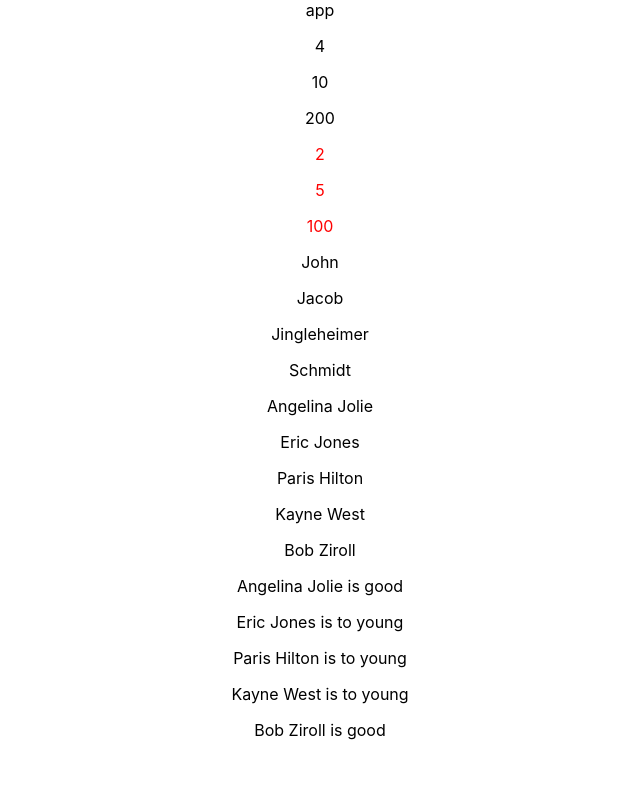
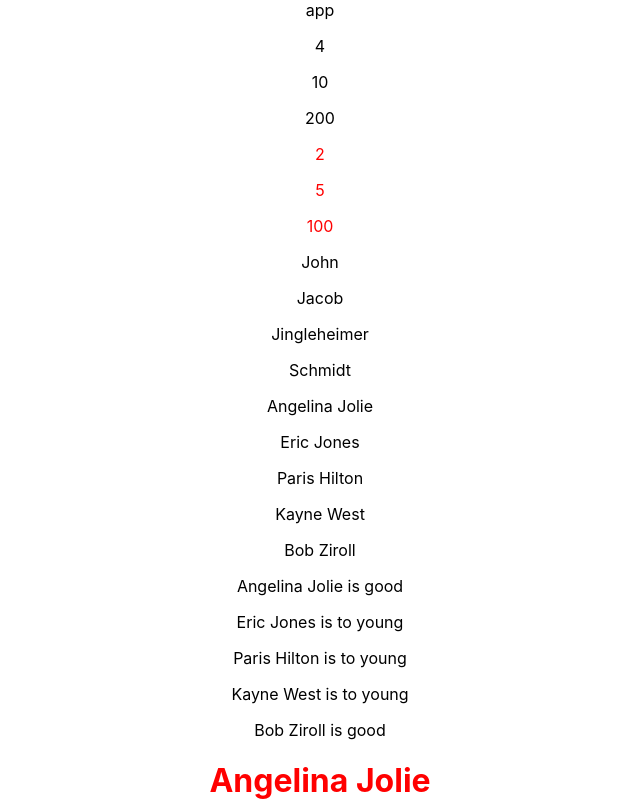
Before and after one commit to GoranAviani/array-map-exercises, a React (Create React App) app: page / in a window 1280 px wide. Shown: the top 801 px of the page, without its empty margins (320-960 px from the left). Built offline with nearby package versions, Linux system fonts and the light colour scheme.

Commit message:
exercise

```diff
--- a/src/calcs/readyToPutInTheDOM.js
+++ b/src/calcs/readyToPutInTheDOM.js
@@ -1,4 +1,6 @@
 export const readyToPutInTheDOM = (arr) => {
-    const mapped = arr.map((x, k) => {<p style={{color: "red"}} key={k}><h1>{x.name}</h1> <h2>{x.age}</h2></p>})
+    console.log(arr)
+    const mapped = arr.map((x, k) => <p style={{color: "red"}} key={k}><h1>{x.name}</h1> <h2>{x.age}</h2></p>)
+    console.log(mapped)
     return mapped
 }
```
